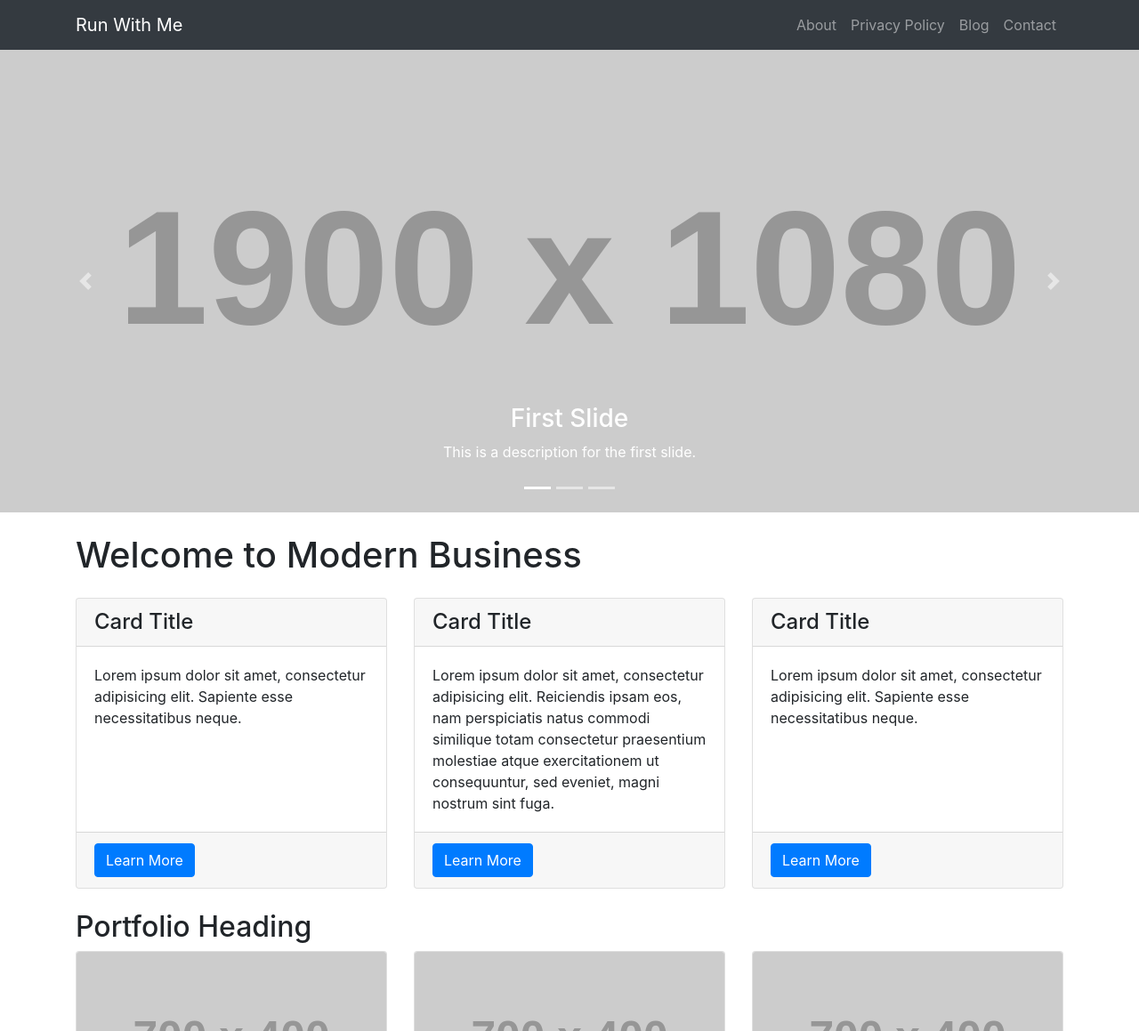
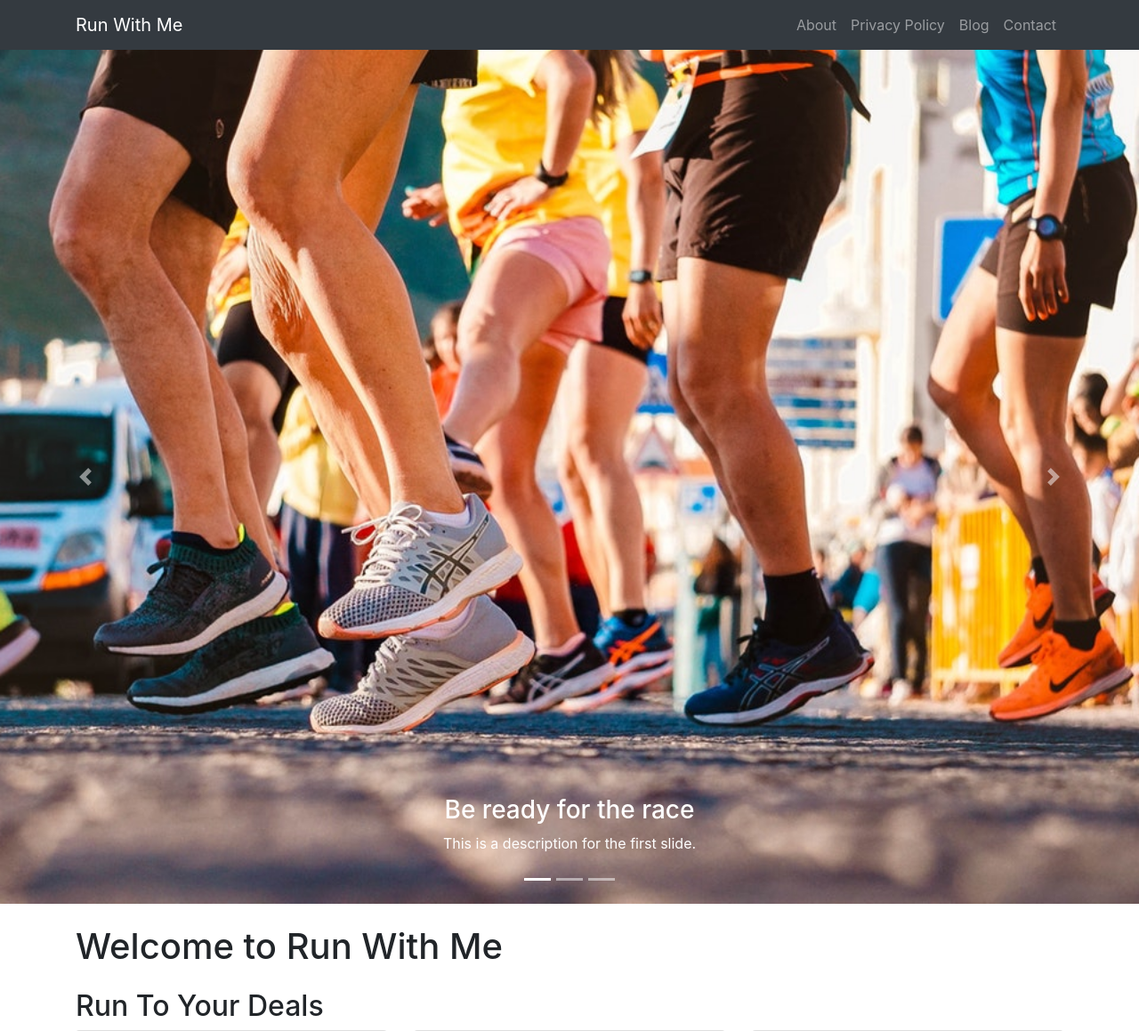
Before and after one commit to Krom121/django-ecom1, a Django app: page / in a window 1280 px wide. Shown: the top 1159 px of the page at 89% size. Run offline with Django 3.2, Linux system fonts and the light colour scheme; grey boxes labelled with a size stand in for pictures from a placeholder-image service; some libraries are stand-ins or nearby versions.

Commit message:
static img/adding products-imgs carousel

```diff
--- a/affiliate/templates/home/index.html
+++ b/affiliate/templates/home/index.html
@@ -6,69 +6,33 @@
   <!-- Page Content -->
   <div class="container">
 
-    <h1 class="my-4">Welcome to Modern Business</h1>
-
-    <!-- Marketing Icons Section -->
-    <div class="row">
-      <div class="col-lg-4 mb-4">
-        <div class="card h-100">
-          <h4 class="card-header">Card Title</h4>
-          <div class="card-body">
-            <p class="card-text">Lorem ipsum dolor sit amet, consectetur adipisicing elit. Sapiente esse necessitatibus neque.</p>
-          </div>
-          <div class="card-footer">
-            <a href="#" class="btn btn-primary">Learn More</a>
-          </div>
-        </div>
-      </div>
-      <div class="col-lg-4 mb-4">
-        <div class="card h-100">
-          <h4 class="card-header">Card Title</h4>
-          <div class="card-body">
-            <p class="card-text">Lorem ipsum dolor sit amet, consectetur adipisicing elit. Reiciendis ipsam eos, nam perspiciatis natus commodi similique totam consectetur praesentium molestiae atque exercitationem ut consequuntur, sed eveniet, magni nostrum sint fuga.</p>
-          </div>
-          <div class="card-footer">
-            <a href="#" class="btn btn-primary">Learn More</a>
-          </div>
-        </div>
-      </div>
-      <div class="col-lg-4 mb-4">
-        <div class="card h-100">
-          <h4 class="card-header">Card Title</h4>
-          <div class="card-body">
-            <p class="card-text">Lorem ipsum dolor sit amet, consectetur adipisicing elit. Sapiente esse necessitatibus neque.</p>
-          </div>
-          <div class="card-footer">
-            <a href="#" class="btn btn-primary">Learn More</a>
-          </div>
-        </div>
-      </div>
-    </div>
-    <!-- /.row -->
+    <h1 class="my-4">Welcome to Run With Me</h1>
 
     <!-- Portfolio Section -->
-    <h2>Portfolio Heading</h2>
+    <h2>Run To Your Deals</h2>
 
     <div class="row">
       <div class="col-lg-4 col-sm-6 portfolio-item">
         <div class="card h-100">
-          <a href="#"><img class="card-img-top" src="http://placehold.it/700x400" alt=""></a>
+          <a style="margin: 0 auto; margin-top: 1rem;"  target="_blank"  href="https://www.amazon.co.uk/gp/product/B00VNT4U94/ref=as_li_tl?ie=UTF8&camp=1634&creative=6738&creativeASIN=B00VNT4U94&linkCode=as2&tag=pytonixs-21&linkId=f983d9de111ab0fdeaf23f54891fe089"><img border="0" src="//ws-eu.amazon-adsystem.com/widgets/q?_encoding=UTF8&MarketPlace=GB&ASIN=B00VNT4U94&ServiceVersion=20070822&ID=AsinImage&WS=1&Format=_SL160_&tag=pytonixs-21" ></a><img src="//ir-uk.amazon-adsystem.com/e/ir?t=pytonixs-21&l=am2&o=2&a=B00VNT4U94" width="1" height="1" border="0" alt="" style="border:none !important; margin:0 !important;" />
           <div class="card-body">
             <h4 class="card-title">
-              <a href="#">Project One</a>
+              <a target="_blank" href="https://www.amazon.co.uk/gp/product/B00VNT4U94/ref=as_li_tl?ie=UTF8&tag=pytonixs-21&camp=1634&creative=6738&linkCode=as2&creativeASIN=B00VNT4U94&linkId=c256b93eb0934d098cd206ac3a502479">Get Fit</a>
             </h4>
-            <p class="card-text">Lorem ipsum dolor sit amet, consectetur adipisicing elit. Amet numquam aspernatur eum quasi sapiente nesciunt? Voluptatibus sit, repellat sequi itaque deserunt, dolores in, nesciunt, illum tempora ex quae? Nihil, dolorem!</p>
+            <p class="card-text">Get Fit Mens Mesh Running Trainers Athletic Walking Gym Shoes Sport Run</p>
+            <a target="_blank" class="btn btn-success mt-4" href="https://www.amazon.co.uk/gp/product/B00VNT4U94/ref=as_li_tl?ie=UTF8&tag=pytonixs-21&camp=1634&creative=6738&linkCode=as2&creativeASIN=B00VNT4U94&linkId=c256b93eb0934d098cd206ac3a502479" role="button">See Full Description</a>
           </div>
         </div>
       </div>
       <div class="col-lg-4 col-sm-6 portfolio-item">
         <div class="card h-100">
-          <a href="#"><img class="card-img-top" src="http://placehold.it/700x400" alt=""></a>
+          <a style="margin: 0 auto; margin-top: 1rem;" target="_blank"  href="https://www.amazon.co.uk/gp/product/B07VS4MRW7/ref=as_li_tl?ie=UTF8&camp=1634&creative=6738&creativeASIN=B07VS4MRW7&linkCode=as2&tag=pytonixs-21&linkId=020222286c78a28b4f3c6b8b1f1ffc82"><img border="0" src="//ws-eu.amazon-adsystem.com/widgets/q?_encoding=UTF8&MarketPlace=GB&ASIN=B07VS4MRW7&ServiceVersion=20070822&ID=AsinImage&WS=1&Format=_SL160_&tag=pytonixs-21" ></a><img src="//ir-uk.amazon-adsystem.com/e/ir?t=pytonixs-21&l=am2&o=2&a=B07VS4MRW7" width="1" height="1" border="0" alt="" style="border:none !important; margin:0 !important;" />
           <div class="card-body">
             <h4 class="card-title">
-              <a href="#">Project Two</a>
+              <a target="_blank" href="https://www.amazon.co.uk/gp/product/B07VS4MRW7/ref=as_li_tl?ie=UTF8&tag=pytonixs-21&camp=1634&creative=6738&linkCode=as2&creativeASIN=B07VS4MRW7&linkId=6575cb2a31beee1d6fcc3285678a5d3e">SOLLOMENS</a>
             </h4>
-            <p class="card-text">Lorem ipsum dolor sit amet, consectetur adipiscing elit. Nam viverra euismod odio, gravida pellentesque urna varius vitae.</p>
+            <p class="card-text">Mens Womens Running Shoes Trainers Sports Gym Walking Jogging Athletic Fitness Outdoor Sneakers</p>
+             <a target="_blank" class="btn btn-success mt-4" href="https://www.amazon.co.uk/gp/product/B07VS4MRW7/ref=as_li_tl?ie=UTF8&tag=pytonixs-21&camp=1634&creative=6738&linkCode=as2&creativeASIN=B07VS4MRW7&linkId=6575cb2a31beee1d6fcc3285678a5d3e" role="button">See Full Description</a>
           </div>
         </div>
       </div>
--- a/affiliate/templates/layout/header.html
+++ b/affiliate/templates/layout/header.html
@@ -8,24 +8,24 @@
       </ol>
       <div class="carousel-inner" role="listbox">
         <!-- Slide One - Set the background image for this slide in the line below -->
-        <div class="carousel-item active" style="background-image: url('http://placehold.it/1900x1080')">
+        <div class="carousel-item active" style="height: 60rem; background-image: url('{% static 'img/running-1.jpg' %}'); background-position: bottom; background-size: cover;">
           <div class="carousel-caption d-none d-md-block">
-            <h3>First Slide</h3>
+            <h3>Be ready for the race</h3>
             <p>This is a description for the first slide.</p>
           </div>
         </div>
         <!-- Slide Two - Set the background image for this slide in the line below -->
-        <div class="carousel-item" style="background-image: url('http://placehold.it/1900x1080')">
+        <div class="carousel-item" style="height: 60rem; background-image: url('{% static 'img/close-up.jpg' %}'); background-position: center; background-size: cover;">
           <div class="carousel-caption d-none d-md-block">
-            <h3>Second Slide</h3>
-            <p>This is a description for the second slide.</p>
+            <h3>Be Cool</h3>
+            <p>Your shoes are a statement</p>
           </div>
         </div>
         <!-- Slide Three - Set the background image for this slide in the line below -->
-        <div class="carousel-item" style="background-image: url('http://placehold.it/1900x1080')">
+        <div class="carousel-item" style="height: 60rem; background-image: url('{% static 'img/comfort.jpg' %}'); background-position: center; background-size: cover;">
           <div class="carousel-caption d-none d-md-block">
-            <h3>Third Slide</h3>
-            <p>This is a description for the third slide.</p>
+            <h3>Happy to run</h3>
+            <p>Run with happiness</p>
           </div>
         </div>
       </div>
```
Also changed, not shown: affiliate/static/img/close-up.jpg (added), affiliate/static/img/comfort.jpg (added), affiliate/static/img/running-1.jpg (added).
